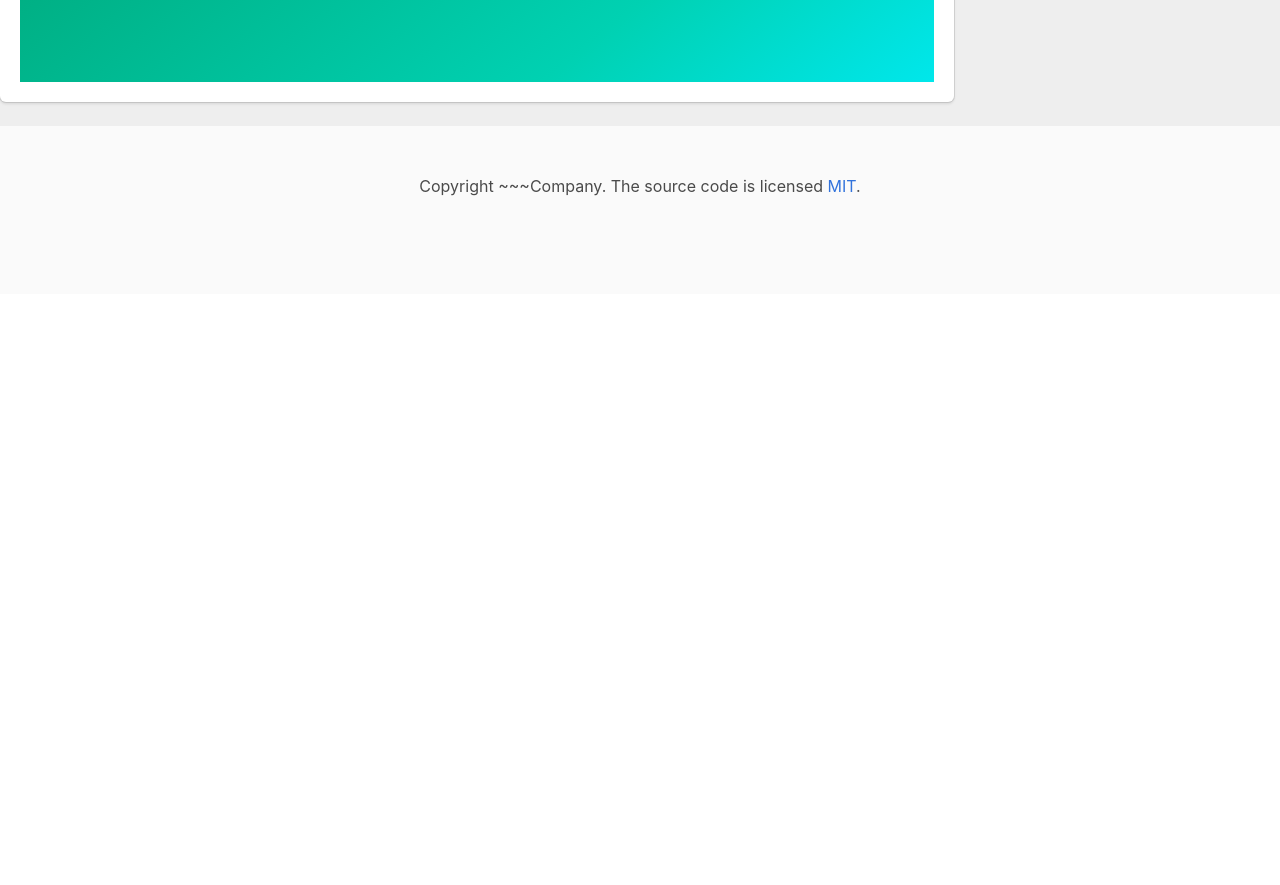
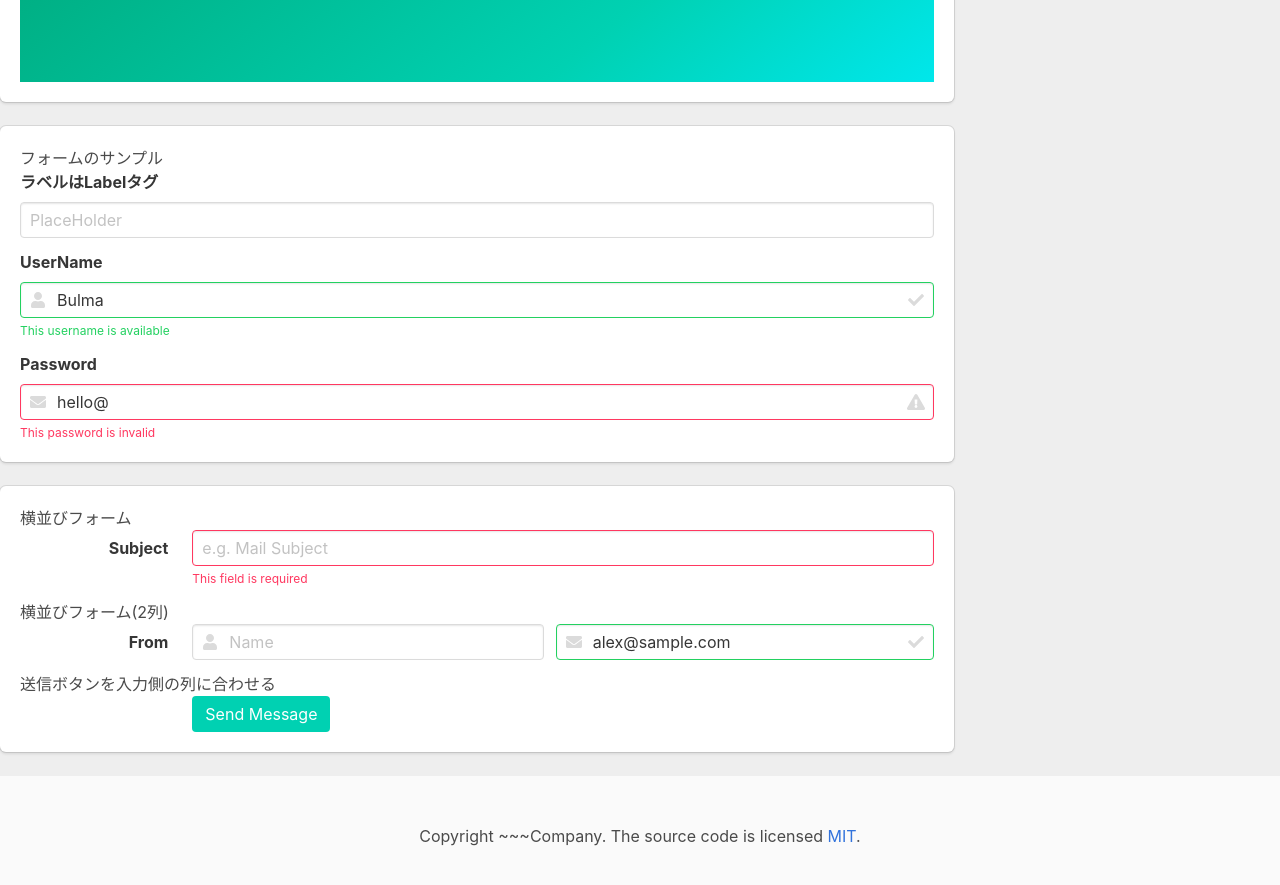
Before and after one commit to somurieengieer/bulma-sample, a plain HTML site: page index.html in a window 1280 px wide. Shown: the part 3160-4045 px from the top of the page. Before the commit the page ends 3454 px from the top, so only its background shows below. Drawn offline with nearby package versions, Linux system fonts and the light colour scheme; a web font is replaced by a local one.

Commit message:
入力フォームを追記

```diff
--- a/index.html
+++ b/index.html
@@ -202,6 +202,102 @@
       </section>
     </section>
 
+    <section class="box">
+      <h1>フォームのサンプル</h1>
+      <div class="field">
+        <label class="label">ラベルはLabelタグ</label>
+        <div class="control">
+          <input type="text" name="label1" class="input" placeholder="PlaceHolder">
+        </div>
+      </div>
+      <div class="field">
+        <label class="label">UserName</label>
+        <div class="control has-icons-left has-icons-right">
+          <input type="text" class="input is-success" placeholder="username" value="Bulma">
+          <span class="icon is-small is-left">
+            <i class="fas fa-user"></i>
+          </span>
+          <span class="icon is-small is-right">
+            <i class="fas fa-check"></i>
+          </span>
+        </div>
+        <p class="help is-success">This username is available</p>
+      </div>
+      <div class="field">
+        <label class="label">Password</label>
+        <div class="control has-icons-left has-icons-right">
+          <input type="email" class="input is-danger" placeholder="Email Input" value="hello@">
+          <span class="icon is-small is-left">
+            <i class="fas fa-envelope"></i>
+          </span>
+          <span class="icon is-small is-right">
+            <i class="fas fa-exclamation-triangle"></i>
+          </span>
+        </div>
+        <p class="help is-danger">This password is invalid</p>
+      </div>
+    </section>
+
+    <section class="box">
+      <h1>横並びフォーム</h1>
+      <div class="field is-horizontal">
+        <div class="field-label is-normal">
+          <label class="label">Subject</label>
+        </div>
+        <div class="field-body">
+          <div class="field">
+            <div class="control">
+              <input type="text" class="input is-danger" placeholder="e.g. Mail Subject">
+            </div>
+            <p class="help is-danger">This field is required</p>
+          </div>
+        </div>
+      </div>
+
+      <h1>横並びフォーム(2列)</h1>
+      <div class="field is-horizontal">
+        <div class="field-label is-normal">
+          <label class="label">From</label>
+        </div>
+        <div class="field-body">
+          <div class="field">
+            <p class="control is-expanded has-icons-left">
+              <input type="text" class="input" placeholder="Name">
+              <span class="icon is-small is-left">
+                <i class="fas fa-user"></i>
+              </span>
+            </p>
+          </div>
+          <div class="field">
+            <p class="control is-expanded has-icons-left has-icons-right">
+              <input type="email" class="input is-success" placeholder="Email" value="alex@sample.com">
+              <span class="icon is-small is-left">
+                <i class="fas fa-envelope"></i>
+              </span>
+              <span class="icon is-small is-right">
+                <i class="fas fa-check"></i>
+              </span>
+            </p>
+          </div>
+        </div>
+      </div>
+      <h1>送信ボタンを入力側の列に合わせる</h1>
+      <div class="field is-horizontal">
+        <div class="field-label">
+          <!-- None -->
+        </div>
+        <div class="field-body">
+          <div class="field">
+            <div class="control">
+              <button class="button is-primary">
+                Send Message
+              </button>
+            </div>
+          </div>
+        </div>
+      </div>
+    </section>
+
   </article>
 
   <aside class="column is-3">
```
